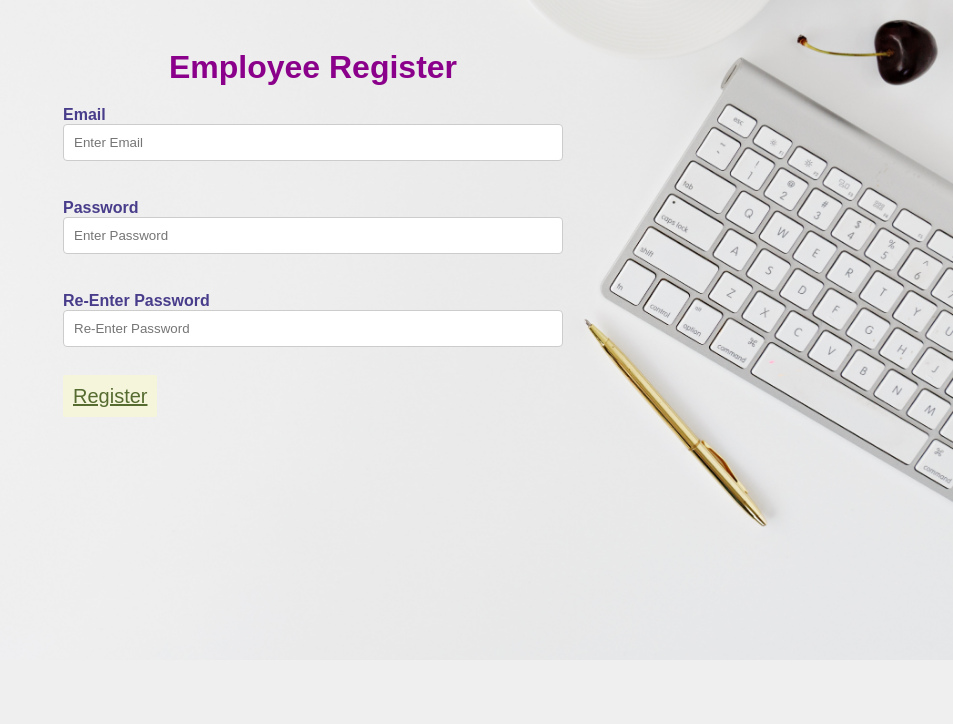
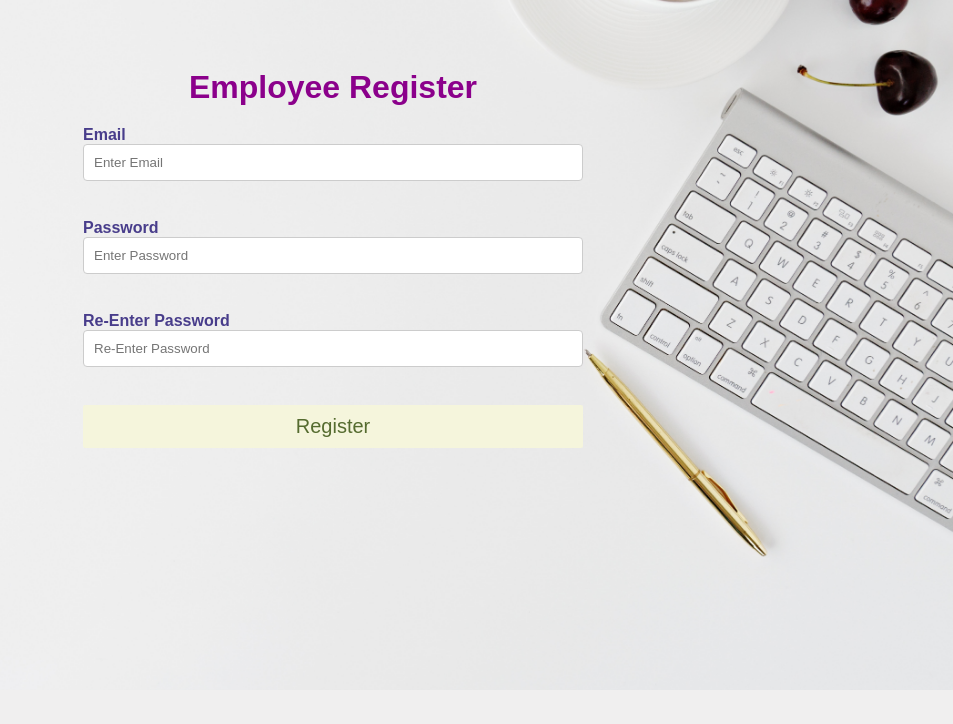
Before and after one commit to SR-Pittu/GDP, a Flask app: page /register in a window 1280 px wide. Shown: the top 724 px of the page, without its empty margins (327-1280 px from the left). Run offline with Flask 3, Linux system fonts and the light colour scheme; some libraries are stand-ins or nearby versions.

Commit message:
modified registration page

```diff
--- a/templates/register.html
+++ b/templates/register.html
@@ -80,6 +80,10 @@
       }
       </style>
 
+
+      <div class="container">
+
+      <title>Employee Register</title>
       <script>
         function validateForm() {
           var password = document.getElementById("password").value;
@@ -89,20 +93,19 @@
             document.getElementById("error-message").innerText =
               "Passwords do not match";
             return false;
-
+          } else {
+            // Redirect to login page
+            window.location.href = "/login";
+            return false; // Prevent form submission
           }
         }
       </script>
-
-
-      <div class="container">
-
-      <title>Employee Register</title>
     </head>
     <body>
+      <div class="container">
         <h1>Employee Register</h1>
 
-    <form method="post" action="home.html">
+        <form method="post" onsubmit="return validateForm()">
           <label for="email"><b>Email</b></label><br>
           <input type="text" placeholder="Enter Email" name="email" id="email" required><br><br>
 
@@ -112,12 +115,10 @@
           <label for="password-reenter"><b>Re-Enter Password</b></label><br>
           <input type="password" placeholder="Re-Enter Password" name="password-reenter" id="password-reenter" required><br><br>
 
-    <a href="/login" class = "registerbtn">Register</a>
+          <button type="submit" class="registerbtn">Register</button>
+
           <div id="error-message" class="error-message"></div>
         </form>
-
-
-
       </div>
     </body>
   </html>
```
Lines whose indentation alone changed are shown as unchanged.
